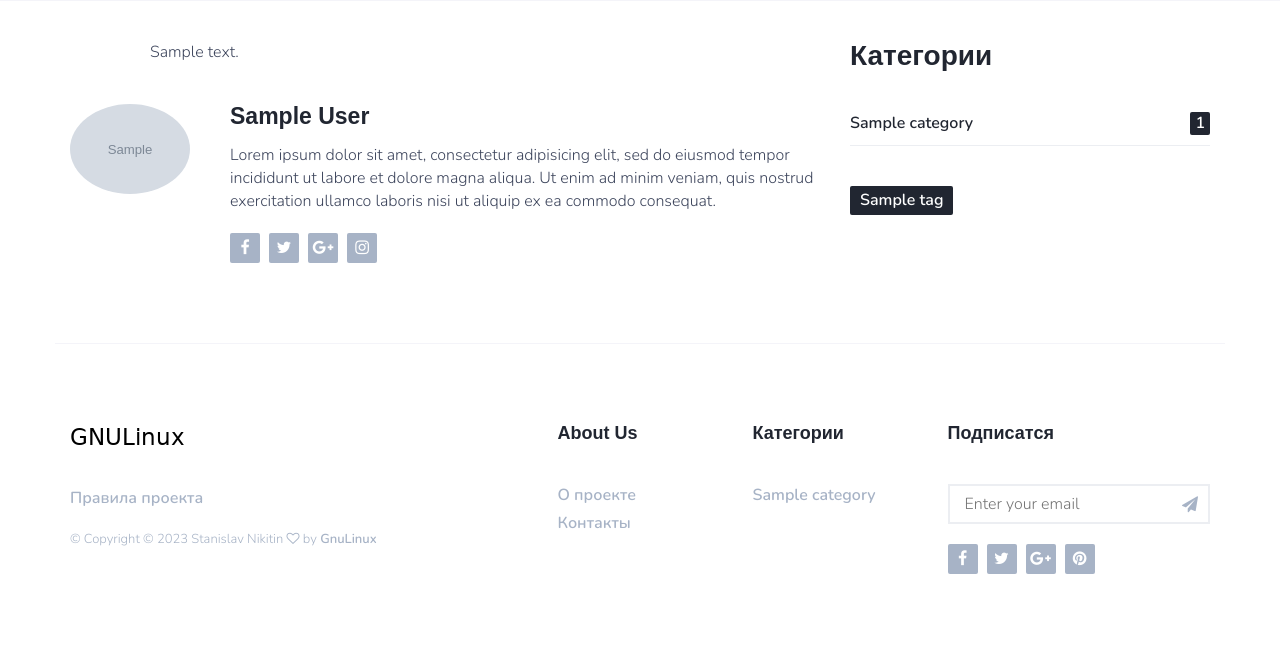
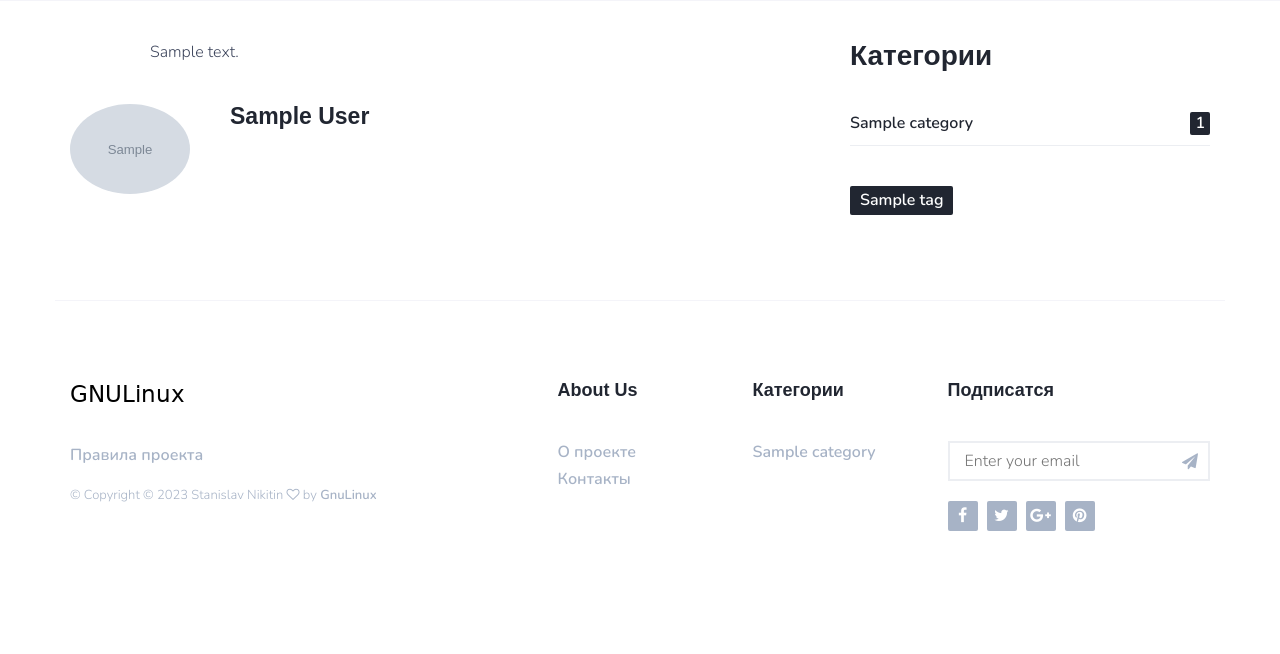
Before and after one commit to StanislavVNikitin/gnulinux, a Django app: a page that uses gnulinux/templates/gnulinux/single-post.html in a window 1280 px wide. Shown: the part 341-995 px from the top of the page. After the commit the page ends 872 px from the top, so only its background shows below. Run offline with Django 4.2, Linux system fonts and the light colour scheme; tables that the repository leaves empty hold one stand-in row (values such as "Sample post"); grey boxes marked "Sample" are stand-in pictures; some libraries are stand-ins or nearby versions; some web fonts are replaced.

Commit message:
Update template

```diff
--- a/gnulinux/templates/gnulinux/index-home.html
+++ b/gnulinux/templates/gnulinux/index-home.html
@@ -6,7 +6,7 @@
 {% block imageheader %}
 	{% if post_pin %}
 		<div id="post-header" class="page-header">
-				<div class="background-img" style="background-image: url('{{ post_pin.photo.url }}');"></div>
+				<div class="background-img" style="background-image: url('{% if post_pin.photo%}{{post_pin.photo.url}}{% endif %}');"></div>
 				<div class="container">
 					<div class="row">
 						<div class="col-md-10">
@@ -38,7 +38,7 @@
 								{% for post in posts_most_read %}
 									<div class="col-md-12">
 										<div class="post post-row">
-											<a class="post-img" href="{{ post.get_absolute_url }}"><img src="{{ post.photo.url }}" alt=""></a>
+											<a class="post-img" href="{{ post.get_absolute_url }}"><img src="{% if post.photo%}{{post.photo.url}}{%else%}{% static 'assets/img/default_photo.png' %}{% endif %}" alt=""></a>
 											<div class="post-body">
 												<div class="post-meta">
 													<a class="post-category {{ post.category.class_name }}" href="{{ post.category.get_absolute_url }}">{{ post.category }}</a>
--- a/gnulinux/templates/gnulinux/single-post.html
+++ b/gnulinux/templates/gnulinux/single-post.html
@@ -6,7 +6,7 @@
 {% block imageheader %}
 	{% if post %}
 		<div id="post-header" class="page-header">
-				<div class="background-img" style="background-image: url('{{ post.photo.url }}');"></div>
+				<div class="background-img" style="background-image: url('{% if post.photo%}{{post.photo.url}}{%else%}{% static 'assets/img/default_photo.png' %}{% endif %}');"></div>
 				<div class="container">
 					<div class="row">
 						<div class="col-md-10">
@@ -54,16 +54,6 @@
 									<div class="media-heading">
 										<h3>{{ post.user.first_name }} {{ post.user.last_name }}</h3>
 									</div>
-									<p>Lorem ipsum dolor sit amet, consectetur adipisicing elit, sed do eiusmod tempor
-										incididunt ut labore et dolore magna aliqua. Ut enim ad minim veniam, quis
-										nostrud exercitation ullamco laboris nisi ut aliquip ex ea commodo consequat.
-									</p>
-									<ul class="author-social">
-										<li><a href="blog-post.html#"><i class="fa fa-facebook"></i></a></li>
-										<li><a href="blog-post.html#"><i class="fa fa-twitter"></i></a></li>
-										<li><a href="blog-post.html#"><i class="fa fa-google-plus"></i></a></li>
-										<li><a href="blog-post.html#"><i class="fa fa-instagram"></i></a></li>
-									</ul>
 								</div>
 							</div>
 						</div>
@@ -81,7 +71,7 @@
 
 								{% for post in posts_most_read %}
 									<div class="post post-widget">
-									<a class="post-img" href="{{ post.get_absolute_url }}"><img src="{{ post.photo.url }}" alt=""></a>
+									<a class="post-img" href="{{ post.get_absolute_url }}"><img src="{% if post.photo%}{{post.photo.url}}{%else%}{% static 'assets/img/default_photo.png' %}{% endif %}" alt=""></a>
 									<div class="post-body">
 										<h3 class="post-title"><a href="{{ post.get_absolute_url }}">{{ post.title }}</a></h3>
 									</div>
--- a/gnulinux/templatetags/menu.py
+++ b/gnulinux/templatetags/menu.py
@@ -8,5 +8,5 @@ register = template.Library()
 
 @register.inclusion_tag('gnulinux/menu_top_tpl.html')
 def show_menu_top(menu_class='menu'):
-    categories = sorted(Category.objects.annotate(cnt=Count('posts', filter=Q(posts__deleted=False))).filter(cnt__gt=0).order_by('-class_name')[:4], key=attrgetter('title'))
+    categories = sorted(Category.objects.annotate(cnt=Count('posts', filter=Q(posts__deleted=False,posts__is_published=True))).filter(cnt__gt=0).order_by('-class_name')[:4], key=attrgetter('title'))
     return {"categories": categories, "menu_class": menu_class}
--- a/gnulinux/templatetags/sidebar.py
+++ b/gnulinux/templatetags/sidebar.py
@@ -15,7 +15,7 @@ def get_popular_sidebar(cnt=3):
 
 @register.inclusion_tag('gnulinux/categories_tpl.html')
 def get_category_sidebar():
-    categories = Category.objects.annotate(cnt=Count('posts',filter=Q(posts__deleted=False))).filter(cnt__gt=0).order_by('title')
+    categories = Category.objects.annotate(cnt=Count('posts',filter=Q(posts__deleted=False,posts__is_published=True))).filter(cnt__gt=0).order_by('title')
     return {"categories": categories}
 
 @register.inclusion_tag('gnulinux/tags_tpl.html')
```
Also changed, not shown: gnulinux/templates/gnulinux/view_posts.html (+4 -4 lines), static/assets/img/default_photo.png (added).
